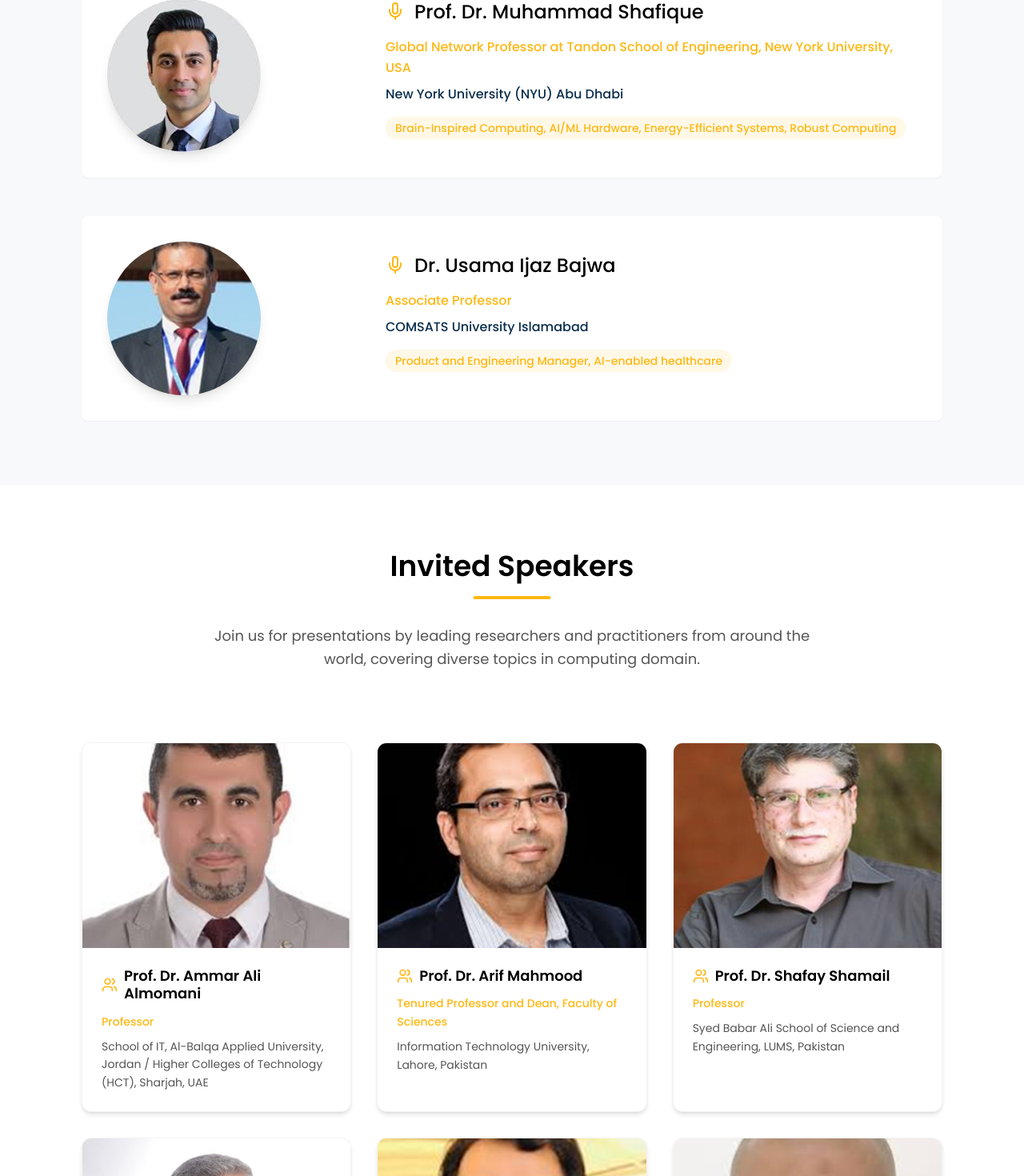
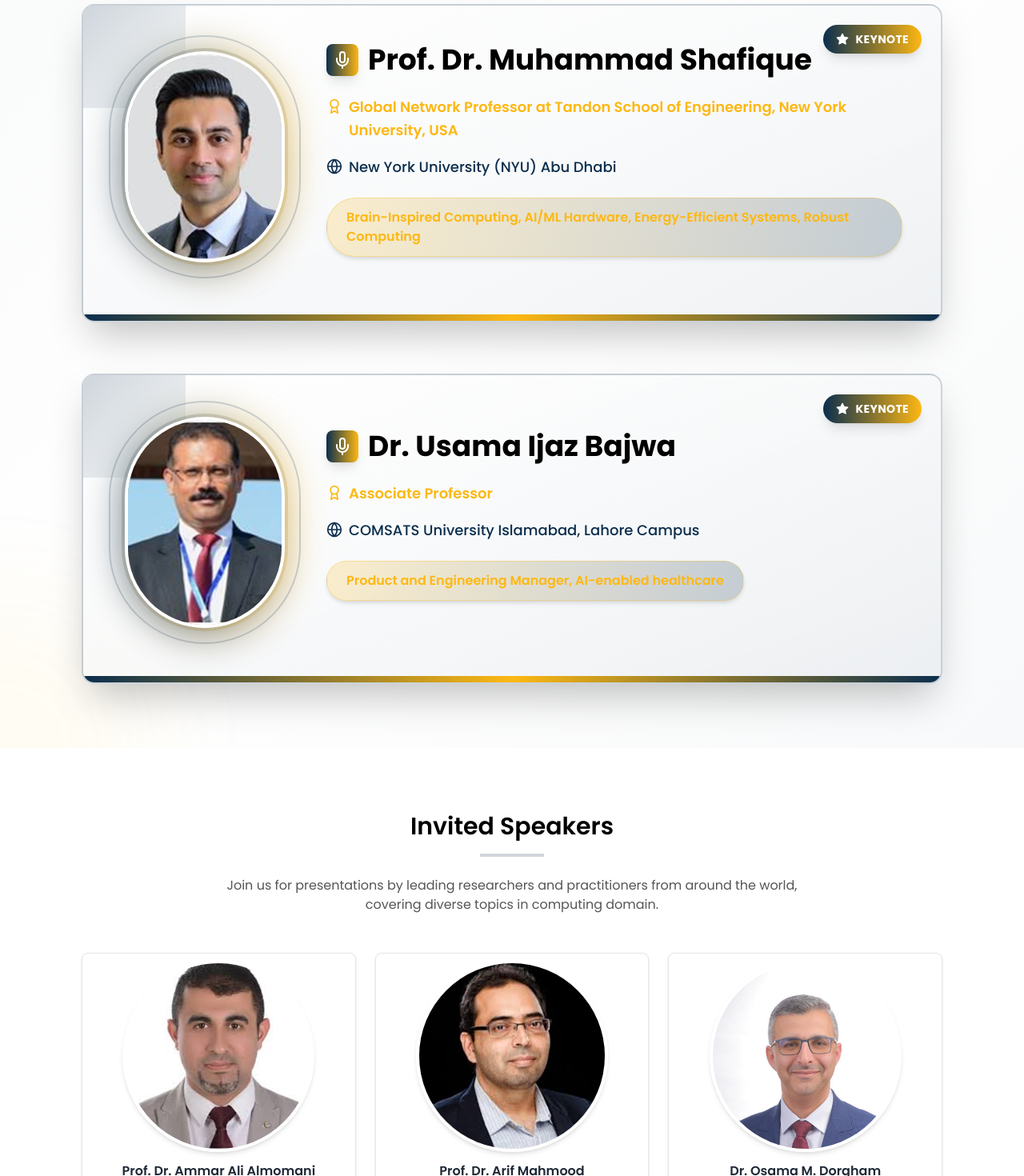
Before and after one commit to haroon147/icci-25, a React (Vite) app in the folder frontend/: page /speakers in a window 1280 px wide. Shown: the part 834-2304 px from the top of the page at 80% size. Built offline with nearby package versions, Linux system fonts and the light colour scheme.

Commit message:
Update speakers and workshops: Add keynote speaker, invited speakers with images, and organize workshops by day

```diff
--- a/frontend/src/pages/Speakers.jsx
+++ b/frontend/src/pages/Speakers.jsx
@@ -1,4 +1,4 @@
-import { Mic, Award, Globe, Users } from 'lucide-react';
+import { Mic, Award, Globe, Users, Star, Sparkles } from 'lucide-react';
 
 export default function Speakers() {
   const keynoteSpeakers = [
@@ -13,7 +13,7 @@
     {
       name: "Dr. Usama Ijaz Bajwa",
       title: "Associate Professor ",
-      affiliation: "COMSATS University Islamabad ",
+      affiliation: "COMSATS University Islamabad, Lahore Campus ",
       expertise: "Product and Engineering Manager, AI-enabled healthcare",
       bio:"",
       image: "/committee-members/dr-usama.png"
@@ -41,12 +41,7 @@
       affiliation: "Information Technology University, Lahore, Pakistan",
       image: "/invitedSpeaker/dr-arif.png"
     },
-    {
-      name: "Prof. Dr. Shafay Shamail",
-      title: "Professor",
-      affiliation: "Syed Babar Ali School of Science and Engineering, LUMS, Pakistan",
-      image: "/invitedSpeaker/dr-shafay.png"
-    },
+
     {
       name: "Dr. Osama M. Dorgham",
       title: "Associate Professor, Dean",
@@ -60,10 +55,22 @@
       image: "/invitedSpeaker/dr-atta.png"
     },
     {
+      name:"Dr. Khaoula Taji",
+      title: "Assistant Professor",
+      affiliation:" Chouaib Doukkali University, El Jadida, Morocco.",
+      image:"/invitedSpeaker/dr-khola.png"
+    },
+    {
       name: "Dr. Nouh Sabri Elmitwally",
       title: "Assistant Professor",
       affiliation: "School of Computing and Digital Technology, Birmingham City University, Birmingham, UK",
       image: "/invitedSpeaker/dr-nouh.png"
+    },
+    {
+      name:"Dr Sadaf Hina",
+      title:"Lecturer in Cybersecurity",
+      affiliation:" University of Salford, Manchester, UK.",
+      image:"https://www.salford.ac.uk/sites/default/files/staff-profiles/1178861.jpeg",
     },
     {
       name: "Dr. Safiullah Khan",
@@ -71,11 +78,18 @@
       affiliation: "Department of Computing & Mathematics, Manchester Metropolitan University, United Kingdom",
       image: "/invitedSpeaker/dr-safiullah.png"
     },
+
     {
       name: "Dr. Inam Ullah Khan",
       title: "Post-Doctoral Research Fellow",
       affiliation: "Faculty of Computing and Informatics, Multimedia University, Malaysia",
       image: "/invitedSpeaker/dr-inam.png"
+    },
+    {
+      name:"Dr. Muhammad Aamir",
+      title:"Senior Research Scientist ",
+      affiliation:"Department of Computer Science University of Oxford ",
+      image:"/invitedSpeaker/dr-amir.jpg"
     },
     {
       name: "Dr. Rizwana Naz Asif",
@@ -119,7 +133,12 @@
       affiliation:"University of Management of Technology",
       image:"/invitedSpeaker/dr-nisar.jpg",
     },
-
+    {
+      name:"Dr Allah Ditta",
+      title:"Associate Professor",
+      affiliation:"University of Education, Lahore",
+      image:"https://i1.rgstatic.net/ii/profile.image/11431281185149765-1693560557532_Q512/Allah-Ditta-9.jpg",
+    },
   ];
 
   return (
@@ -149,52 +168,109 @@
       </section>
 
       {/* Keynote Speakers */}
-      <section className="section-padding bg-background-light">
-        <div className="container-custom">
+      <section className="section-padding bg-gradient-to-br from-background-light via-background-white to-background-light relative overflow-hidden">
+        {/* Decorative Background Elements */}
+        <div className="absolute top-0 right-0 w-96 h-96 bg-primary/5 rounded-full blur-3xl -mr-48 -mt-48"></div>
+        <div className="absolute bottom-0 left-0 w-96 h-96 bg-accent/5 rounded-full blur-3xl -ml-48 -mb-48"></div>
+
+        <div className="container-custom relative z-10">
           <div className="text-center mb-16">
-            <h2 className="text-section mb-4 font-semibold text-text-primary">
+            <div className="inline-flex items-center justify-center gap-2 mb-6">
+              <Sparkles className="h-6 w-6 text-accent" />
+              <span className="text-sm font-bold text-accent uppercase tracking-wider bg-accent/10 px-4 py-2 rounded-full">
+                Featured
+              </span>
+            </div>
+            <h2 className="text-4xl md:text-5xl mb-4 font-bold text-text-primary">
               Distinguished Keynote Speakers
             </h2>
-            <div className="w-24 h-1 bg-accent mx-auto mb-8"></div>
-            <p className="text-body text-text-secondary max-w-3xl mx-auto">
+            <div className="w-32 h-1.5 bg-gradient-to-r from-primary via-accent to-primary mx-auto mb-8 rounded-full"></div>
+            <p className="text-lg text-text-secondary max-w-3xl mx-auto">
               Our keynote speakers are internationally recognized experts who will provide
               insights into the latest developments and future directions in computer science.
             </p>
             <br />
-            <br />
-
           </div>
 
-          <div className="space-y-12">
+          <div className="space-y-16">
             {keynoteSpeakers.map((speaker, index) => (
-              <div key={index} className="bg-white p-8 rounded-lg shadow-sm hover:shadow-md transition-shadow duration-300">
-                <div className="grid grid-cols-1 lg:grid-cols-3 gap-8 items-center">
-                  <div className="text-center lg:text-left">
+              <div
+                key={index}
+                className="relative bg-gradient-to-br from-white to-primary/5 rounded-2xl shadow-2xl hover:shadow-3xl transition-all duration-500 overflow-hidden border-2 border-primary/20 hover:border-primary/40 group"
+              >
+                {/* Premium Badge */}
+                <div className="absolute top-6 right-6 z-20">
+                  <div className="bg-gradient-to-r from-primary to-accent text-white px-4 py-2 rounded-full shadow-lg flex items-center gap-2">
+                    <Star className="h-4 w-4 fill-white" />
+                    <span className="text-sm font-bold uppercase tracking-wide">Keynote</span>
+                  </div>
+                </div>
+
+                {/* Decorative Corner Accent */}
+                <div className="absolute top-0 left-0 w-32 h-32 bg-gradient-to-br from-primary/20 to-transparent rounded-br-3xl"></div>
+
+                <div className="relative p-8 md:p-12">
+                  <div className="grid grid-cols-1 lg:grid-cols-4 gap-8 lg:gap-12 items-center">
+                    {/* Enhanced Image Section */}
+                    <div className="lg:col-span-1 text-center lg:text-left relative">
+                      <div className="relative inline-block">
+                        {/* Glow Effect */}
+                        <div className="absolute inset-0 bg-gradient-to-r from-primary to-accent rounded-full blur-xl opacity-50 group-hover:opacity-75 transition-opacity duration-500 animate-pulse"></div>
+
+                        {/* Image Frame */}
+                        <div className="relative bg-gradient-to-br from-primary/20 to-accent/20 p-2 rounded-full">
                           <img
                             src={speaker.image}
                             alt={speaker.name}
-                      className="w-48 h-48 rounded-full mx-auto lg:mx-0 object-cover shadow-lg"
+                            className="w-56 h-56 md:w-64 md:h-64 rounded-full object-cover shadow-2xl ring-4 ring-white relative z-10 group-hover:scale-105 transition-transform duration-500"
                           />
                         </div>
 
-                  <div className="lg:col-span-2">
-                    <div className="flex items-center mb-4">
-                      <Mic className="h-6 w-6 text-accent mr-3" />
-                      <h3 className="text-subheading font-medium text-text-primary">{speaker.name}</h3>
+                        {/* Decorative Rings */}
+                        <div className="absolute -inset-4 border-2 border-primary/30 rounded-full animate-pulse"></div>
+                      </div>
                     </div>
 
-                    <p className="text-accent font-medium mb-2">{speaker.title}</p>
-                    <p className="text-primary font-medium mb-4">{speaker.affiliation}</p>
+                    {/* Enhanced Content Section */}
+                    <div className="lg:col-span-3">
+                      <div className="flex items-center gap-3 mb-6">
+                        <div className="bg-gradient-to-r from-primary to-accent p-2 rounded-lg shadow-lg">
+                          <Mic className="h-6 w-6 text-white" />
+                        </div>
+                        <h3 className="text-3xl md:text-4xl font-bold text-text-primary group-hover:text-primary transition-colors duration-300">
+                          {speaker.name}
+                        </h3>
+                      </div>
 
-                    <div className="mb-4">
-                      <span className="bg-accent/10 text-accent px-3 py-1 rounded-full text-small font-medium">
+                      <div className="space-y-4 mb-6">
+                        <div className="flex items-start gap-2">
+                          <Award className="h-5 w-5 text-accent mt-1 flex-shrink-0" />
+                          <p className="text-lg font-semibold text-accent leading-relaxed">{speaker.title}</p>
+                        </div>
+
+                        <div className="flex items-start gap-2">
+                          <Globe className="h-5 w-5 text-primary mt-1 flex-shrink-0" />
+                          <p className="text-lg font-medium text-primary leading-relaxed">{speaker.affiliation}</p>
+                        </div>
+                      </div>
+
+                      <div className="mb-6">
+                        <span className="bg-gradient-to-r from-accent/20 to-primary/20 text-accent px-6 py-3 rounded-full text-base font-semibold border border-accent/30 inline-block shadow-md">
                           {speaker.expertise}
                         </span>
                       </div>
 
-                    <p className="text-body text-text-secondary">{speaker.bio}</p>
+                      {speaker.bio && (
+                        <div className="bg-white/60 backdrop-blur-sm rounded-xl p-6 border border-primary/20">
+                          <p className="text-base text-text-secondary leading-relaxed">{speaker.bio}</p>
+                        </div>
+                      )}
                     </div>
                   </div>
+                </div>
+
+                {/* Bottom Accent Line */}
+                <div className="h-2 bg-gradient-to-r from-primary via-accent to-primary"></div>
               </div>
             ))}
           </div>
@@ -204,60 +280,52 @@
       {/* Invited Speakers */}
       <section className="section-padding bg-background-white">
         <div className="container-custom">
-          <div className="text-center mb-16">
-            <h2 className="text-section mb-4 font-semibold text-text-primary">
+          <div className="text-center mb-12">
+            <h2 className="text-2xl md:text-3xl mb-4 font-semibold text-text-primary">
               Invited Speakers
             </h2>
-            <div className="w-24 h-1 bg-accent mx-auto mb-8"></div>
-            <p className="text-body text-text-secondary max-w-3xl mx-auto">
+            <div className="w-20 h-1 bg-gray-300 mx-auto mb-6"></div>
+            <p className="text-base text-text-secondary max-w-3xl mx-auto">
               Join us for presentations by leading researchers and practitioners from around the world,
               covering diverse topics in computing domain.
             </p>
-            <br />
-
-
           </div>
 
-          <div className="grid grid-cols-1 md:grid-cols-2 lg:grid-cols-3 gap-8">
+          <div className="grid grid-cols-1 md:grid-cols-2 lg:grid-cols-3 gap-6">
   {invitedSpeakers.map((speaker, index) => (
     <div
       key={index}
-                className="bg-white rounded-xl shadow-md hover:shadow-xl transition-all duration-300 overflow-hidden border border-gray-100 group"
+      className="bg-white rounded-lg shadow hover:shadow-lg transition-all duration-300 overflow-hidden border border-gray-200 p-4"
     >
-                {/* Image Section */}
-                <div className="relative h-64 overflow-hidden bg-gradient-to-br from-primary/10 to-accent/10">
+      {/* Circular Avatar */}
+      <div className="flex justify-center -mt-2">
         <img
           src={speaker.image}
           alt={speaker.name}
-                    className="w-full h-full object-cover group-hover:scale-110 transition-transform duration-300"
+          className="w-60 h-60 rounded-full object-cover border-4 border-white shadow-md transition-transform duration-300 group-hover:scale-105"
           onError={(e) => {
-                      e.target.src = "https://images.unsplash.com/photo-1507003211169-0a1dd7228f2d?w=400&h=400&fit=crop&crop=face";
+            e.target.src =
+              "https://images.unsplash.com/photo-1507003211169-0a1dd7228f2d?w=400&h=400&fit=crop&crop=face";
           }}
         />
-                  <div className="absolute inset-0 bg-gradient-to-t from-black/20 to-transparent opacity-0 group-hover:opacity-100 transition-opacity duration-300"></div>
       </div>
 
       {/* Content Section */}
-                <div className="p-6">
-                  <div className="flex items-center mb-3">
-                    <Users className="h-5 w-5 text-accent mr-2 flex-shrink-0" />
-                    <h3 className="text-lg font-semibold text-text-primary leading-tight group-hover:text-primary transition-colors duration-300">
+      <div className="text-center mt-3">
+        <h3 className="text-base font-semibold text-gray-800">
           {speaker.name}
         </h3>
-                  </div>
-
-                  <div className="space-y-2">
-                    <p className="text-sm font-medium text-accent leading-relaxed">
+        <p className="text-xs text-accent font-medium text-indigo-600 mt-1">
           {speaker.title}
         </p>
-                    <p className="text-sm text-text-secondary leading-relaxed line-clamp-3">
+        <p className="text-xs text-gray-500 mt-1 line-clamp-2">
           {speaker.affiliation}
         </p>
       </div>
     </div>
-              </div>
   ))}
 </div>
+
         </div>
       </section>
 
```
Also changed, not shown: frontend/public/invitedSpeaker/dr-amir.jpg (added), frontend/public/invitedSpeaker/dr-khola.png (added). Lines whose indentation alone changed are shown as unchanged.
